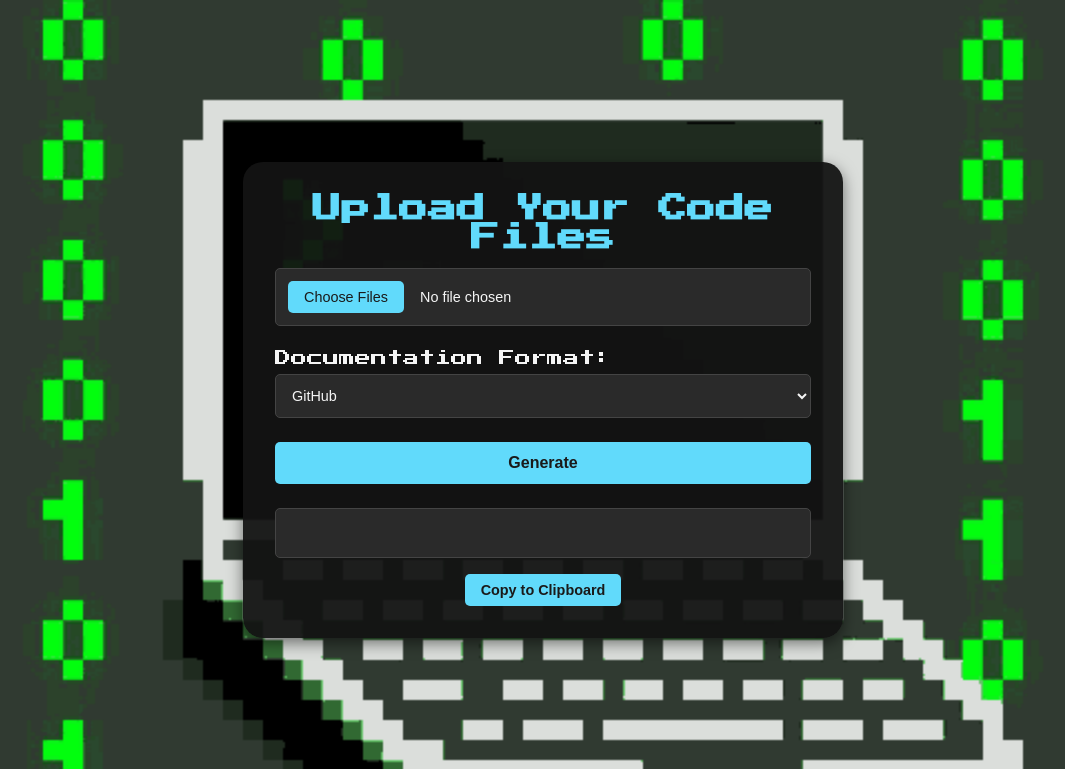
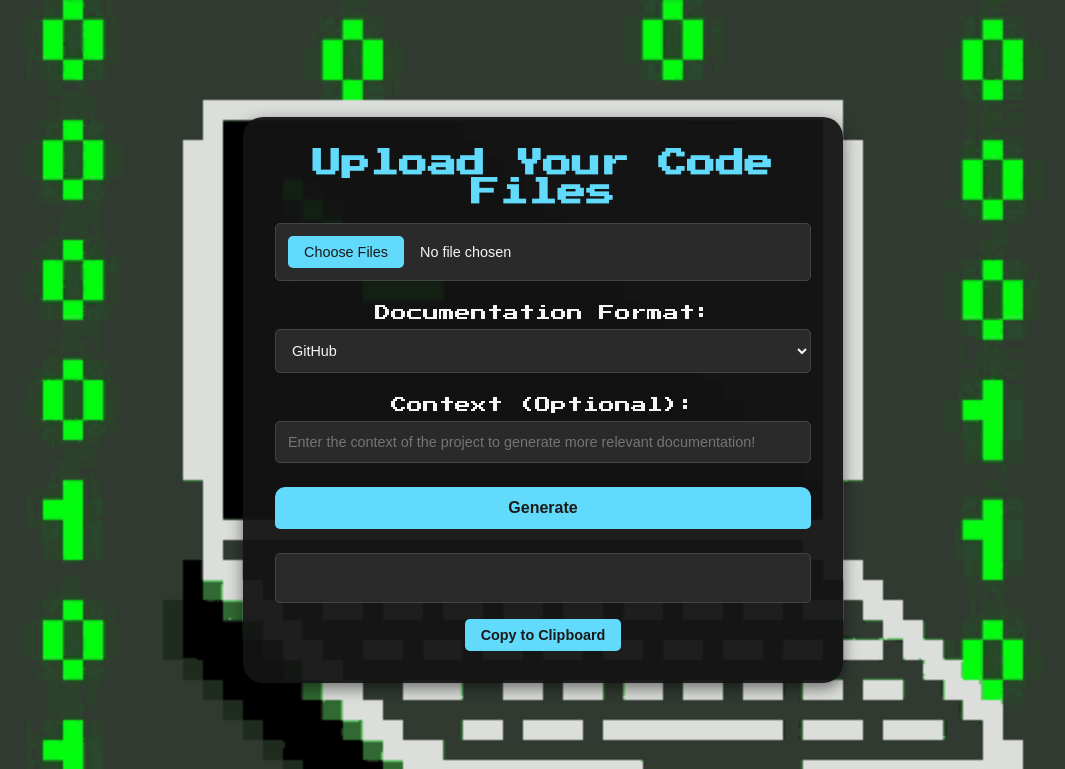
Before and after one commit to Ahnaf-nub/GenDocu, a FastAPI app: page / in a window 1280 px wide. Shown: the top 769 px of the page, without its empty margins (97-1162 px from the left). Run offline with FastAPI, Linux system fonts and the light colour scheme.

```diff
--- a/main.py
+++ b/main.py
@@ -25,7 +25,8 @@ async def upload_page():
 @app.post("/generate-docs")
 async def generate_docs(
     files: list[UploadFile] = File(...),
-    format: str = Form(...)
+    format: str = Form(...),
+    context: str = Form(None)  # Make context optional
 ):
     code_documents = []
     for file in files:
@@ -36,23 +37,31 @@ async def generate_docs(
     combined_code = "\n".join(code_documents)
 
     # Determine the style based on user selection
+    if context:
+        prompt = (
+            f"The following code is provided:\n\n{combined_code}\n\n"
+            f"Context: {context}\n\n"
+        )
+    else:
+        prompt = (
+            f"The following code is provided:\n\n{combined_code}\n\n"
+        )
+
     if format == "github":
         style = "GitHub README.md"
-        prompt = (
-        f"The following code is provided:\n\n{combined_code}\n\n"
-        f"Please generate well-structured, clear, and detailed documentation in {style} format. "
-        f"Structure the documentation with the following sections: "
-        f"1. **Overview** - Brief introduction and purpose of the code. "
-        f"2. **Installation** - Steps to install any dependencies or set up the environment. "
-        f"3. **Usage** - Instructions and examples on how to use the code. "
-        f"4. **Code Explanation** - Detailed explanation of key functions, classes, and logic in the code. "
-        f"5. **Conclusion** - Any additional notes or considerations. "
-        f"Ensure that the documentation is formatted for readability with appropriate headings and code blocks where necessary."
-    )
+        prompt += (
+            f"Please generate well-structured, clear, and detailed documentation in {style} format. "
+            f"Structure the documentation with the following sections: "
+            f"1. **Overview** - Brief introduction and purpose of the code. "
+            f"2. **Installation** - Steps to install any dependencies or set up the environment. "
+            f"3. **Usage** - Instructions and examples on how to use the code. "
+            f"4. **Code Explanation** - Detailed explanation of key functions, classes, and logic in the code. "
+            f"5. **Conclusion** - Any additional notes or considerations. "
+            f"Ensure that the documentation is formatted for readability with appropriate headings and code blocks where necessary."
+        )
     else:
         style = "Normal Text"
-        prompt = (
-            f"The following code is provided:\n\n{combined_code}\n\n"
+        prompt += (
             f"Please generate well-structured, clear, and detailed documentation including setup instructions in {style} format. "
             f"The documentation should include an overview, explanations of key components, "
             f"usage examples, and any other relevant information that would help a general audience "
@@ -74,6 +83,7 @@ async def generate_docs(
 
         if format == "general":
             documentation = documentation.replace("**", "").replace("##", "").replace("###", "").replace("***", "")
+
     except Exception as e:
         documentation = f"Error: {str(e)}"
 
--- a/static/styles.css
+++ b/static/styles.css
@@ -34,10 +34,6 @@ body {
     margin: 20px;
 }
 
-.header {
-    margin-bottom: 1.5rem;
-}
-
 h1 {
     font-size: 1.8rem;
     color: #61dafb;
@@ -45,20 +41,21 @@ h1 {
 }
 
 .file-input,
-.documentation-format {
+.documentation-format,
+.context-input {
     margin-bottom: 1.5rem;
-    text-align: left;
+    text-align: center;
 }
 
-.file-input label,
-.documentation-format label {
+label {
     display: block;
     margin-bottom: 0.5rem;
     font-size: 1rem;
 }
 
-.file-input input[type="file"],
-.documentation-format select {
+input[type="file"],
+select,
+input[type="text"] {
     width: 100%;
     padding: 0.75rem;
     background-color: #2a2a2a;
@@ -70,7 +67,7 @@ h1 {
     transition: border-color 0.3s;
 }
 
-.file-input input[type="file"]::file-selector-button {
+input[type="file"]::file-selector-button {
     background-color: #61dafb;
     border: none;
     padding: 0.5rem 1rem;
@@ -83,11 +80,12 @@ h1 {
     font-size: 0.9rem;
 }
 
-.file-input input[type="file"]::file-selector-button:hover {
+input[type="file"]::file-selector-button:hover {
     background-color: #21a1f1;
 }
 
-.documentation-format select:hover {
+select:hover,
+input[type="text"]:hover {
     border-color: #61dafb;
 }
 
@@ -97,11 +95,11 @@ h1 {
     background-color: #61dafb;
     color: #1a1a1a;
     border: none;
-    border-radius: 5px;
+    border-radius: 10px 10px 5px 5px;
     font-size: 1rem;
     cursor: pointer;
     font-weight: bold;
-    transition: background-color 0.3s, transform 0.3s;
+    transition: background-color 0.5s, transform 0.5s;
     margin-bottom: 1.5rem;
 }
 
@@ -158,8 +156,9 @@ h1 {
         font-size: 1.5rem;
     }
 
-    .file-input input[type="file"],
-    .documentation-format select,
+    input[type="file"],
+    select,
+    input[type="text"],
     .submit-button,
     .copy-button {
         font-size: 0.8rem;
--- a/templates/index.html
+++ b/templates/index.html
@@ -10,6 +10,7 @@
     </script>
     <script defer src="/_vercel/insights/script.js"></script>
     <link rel="stylesheet" href="/static/styles.css">
+    <link rel="icon" type="image/x-icon" href="/static/app.png">
 </head>
 
 <body>
@@ -26,10 +27,14 @@
                     <option value="general">General</option>
                 </select>
             </div>
+            <div class="context-input">
+                <label for="context" id="context-label">Context (Optional):</label>
+                <input type="text" id="context" name="context" placeholder="Enter the context of the project to generate more relevant documentation!">
+            </div>
             <button type="submit" class="submit-button">Generate</button>
         </form>
         <div class="output" id="output"></div>
-        <button id="copy-button" class="copy-button">Copy to Clipboard</button>
+        <button id="copy-button" class="copy-button" onclick="copyToClipboard()">Copy to Clipboard</button>
     </div>
     <script src="/static/script.js"></script>
 </body>
```
Also changed, not shown: static/app.png (added).
